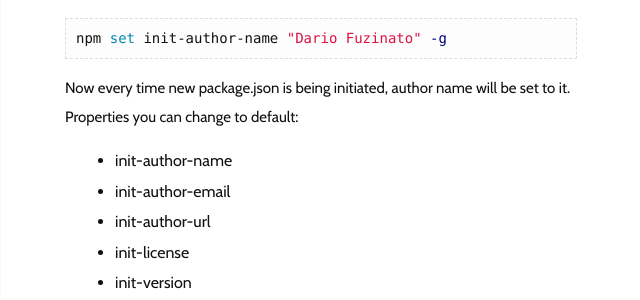
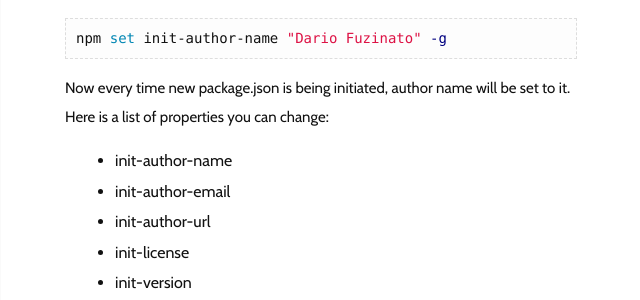
Before and after one commit to fuzinato/fuzinato.github.io, a Jekyll site: the page built from _posts/2018-01-13-npm-cli-setting-default-configuration.md, in a window 1280 px wide. Shown: the part 416-716 px from the top of the page, without its empty margins (319-959 px from the left). Built offline with Jekyll 4.4.1, drawn with Linux system fonts in a browser that asks for light colours.

Commit message:
Update from Forestry.io - 2018-01-13-npm-cli-setting-default-configuration.md

````diff
--- a/_posts/2018-01-13-npm-cli-setting-default-configuration.md
+++ b/_posts/2018-01-13-npm-cli-setting-default-configuration.md
@@ -14,7 +14,7 @@ For example setting authors name:
 ```bash
 npm set init-author-name "Dario Fuzinato" -g
 ```
-Now every time new package.json is being initiated, author name will be set to it. Properties you can change to default:
+Now every time new package.json is being initiated, author name will be set to it. Here is a list of properties you can change:
 - init-author-name
 - init-author-email
 - init-author-url
````
